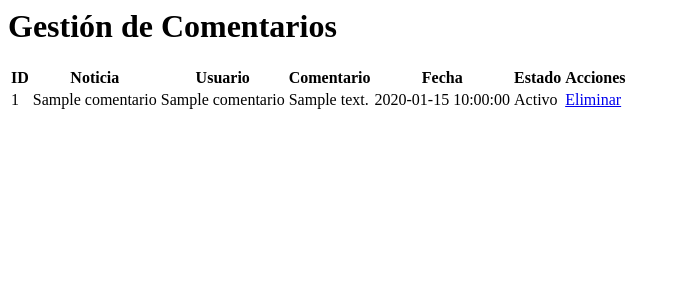
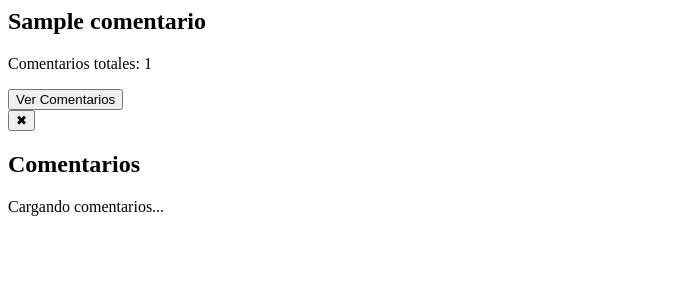
Before and after one commit to Denxxe/grupobrasil, a PHP site: template app/views/admin/comentarios/index.php in a window 1280 px wide. Shown: the top 300 px of the page, without its empty margins (0-680 px from the left). Run offline with PHP 8.4, Linux system fonts and the light colour scheme; the template is opened without the code that fills it: most values are stand-ins (such as "Sample title", 1, 10 or a date in 2020).

Commit message:
Correción de errores

```diff
--- a/app/views/admin/comentarios/index.php
+++ b/app/views/admin/comentarios/index.php
@@ -1,32 +1,105 @@
+<!-- grupobrasil/app/views/comentarios/index.php -->
+
 <div class="container mx-auto p-6">
-    <h1 class="text-2xl font-bold mb-4">Gestión de Comentarios</h1>
 
-    <table class="w-full border-collapse border border-gray-300">
-        <thead>
-            <tr class="bg-gray-100">
-                <th class="border p-2">ID</th>
-                <th class="border p-2">Noticia</th>
-                <th class="border p-2">Usuario</th>
-                <th class="border p-2">Comentario</th>
-                <th class="border p-2">Fecha</th>
-                <th class="border p-2">Estado</th>
-                <th class="border p-2">Acciones</th>
-            </tr>
-        </thead>
-        <tbody>
-            <?php foreach ($comentarios as $comentario): ?>
-                <tr>
-                    <td class="border p-2"><?= $comentario['id_comentario'] ?></td>
-                    <td class="border p-2"><?= htmlspecialchars($comentario['titulo_noticia']) ?></td>
-                    <td class="border p-2"><?= htmlspecialchars($comentario['nombre_usuario']) ?></td>
-                    <td class="border p-2"><?= htmlspecialchars($comentario['contenido']) ?></td>
-                    <td class="border p-2"><?= $comentario['fecha_comentario'] ?></td>
-                    <td class="border p-2"><?= $comentario['activo'] ? 'Activo' : 'Inactivo' ?></td>
-                    <td class="border p-2">
-                        <a href="./index.php?route=admin/delete-comment&id=<?= $comentario['id_comentario'] ?>" class="text-red-500">Eliminar</a>
-                    </td>
-                </tr>
-            <?php endforeach; ?>
-        </tbody>
-    </table>
+
+    <!-- Listado de noticias -->
+    <div class="grid grid-cols-1 md:grid-cols-2 lg:grid-cols-3 gap-6">
+        <?php foreach ($comentarios as $comentario): ?>
+            <div class="bg-white shadow rounded-lg p-4">
+                <h2 class="text-lg font-semibold text-gray-800 mb-2">
+                    <?= htmlspecialchars($comentario['titulo_noticia']) ?>
+                </h2>
+                <p class="text-sm text-gray-600 mb-3">
+                    Comentarios totales:
+                    <span class="font-bold text-blue-600">
+                        <?php
+                        // cuenta cuántos comentarios tiene esta noticia
+                        $total = array_reduce($comentarios, function($carry, $c) use ($comentario) {
+                            return $carry + ($c['id_noticia'] === $comentario['id_noticia'] ? 1 : 0);
+                        }, 0);
+                        echo $total;
+                        ?>
+                    </span>
+                </p>
+                <button
+                    class="px-4 py-2 bg-blue-500 text-white rounded-lg shadow hover:bg-blue-600 open-modal"
+                    data-noticia="<?= $comentario['id_noticia'] ?>">
+                    Ver Comentarios
+                </button>
+            </div>
+        <?php endforeach; ?>
+    </div>
 </div>
+
+<!-- Modal de comentarios -->
+<div id="modalComentarios" class="hidden fixed inset-0 bg-gray-900 bg-opacity-50 flex items-center justify-center z-50">
+    <div class="bg-white rounded-lg shadow-lg w-11/12 md:w-2/3 lg:w-1/2 p-6 relative">
+        <!-- Botón cerrar -->
+        <button class="absolute top-3 right-3 text-gray-500 hover:text-gray-800" id="closeModal">
+            ✖
+        </button>
+
+        <h2 class="text-2xl font-bold mb-4 text-gray-800" id="modalTitulo">Comentarios</h2>
+
+        <!-- Aquí se cargan los comentarios dinámicamente -->
+        <div id="comentariosContainer" class="space-y-4 max-h-96 overflow-y-auto">
+            <p class="text-gray-500">Cargando comentarios...</p>
+        </div>
+    </div>
+</div>
+
+<script>
+// abrir modal
+document.querySelectorAll('.open-modal').forEach(button => {
+    button.addEventListener('click', async () => {
+        const idNoticia = button.getAttribute('data-noticia');
+        const modal = document.getElementById('modalComentarios');
+        const container = document.getElementById('comentariosContainer');
+        const titulo = document.getElementById('modalTitulo');
+
+        modal.classList.remove('hidden');
+        container.innerHTML = "<p class='text-gray-500'>Cargando comentarios...</p>";
+
+        // petición AJAX
+        try {
+            const response = await fetch(`./index.php?route=admin/getCommentsByNoticia&id=${idNoticia}`);
+            const data = await response.json();
+
+            if (data.success) {
+                titulo.textContent = `Comentarios de: ${data.titulo}`;
+                if (data.comentarios.length > 0) {
+                    container.innerHTML = "";
+                    data.comentarios.forEach(com => {
+                        container.innerHTML += `
+                            <div class="bg-gray-100 p-4 rounded-lg shadow">
+                                <p class="text-gray-800">${com.contenido}</p>
+                                <small class="text-gray-500">Por ${com.nombre_usuario} el ${com.fecha_creacion}</small>
+                                <div class="mt-2 flex gap-2">
+                                    ${com.activo == 1
+                                        ? `<a href="./index.php?route=admin/softDeleteComment/${com.id_comentario}" class="px-3 py-1 bg-red-500 text-white text-sm rounded">Desactivar</a>`
+                                        : `<a href="./index.php?route=admin/activateComment/${com.id_comentario}" class="px-3 py-1 bg-green-500 text-white text-sm rounded">Activar</a>`
+                                    }
+                                    <a href="./index.php?route=admin/deleteComment/${com.id_comentario}" class="px-3 py-1 bg-gray-700 text-white text-sm rounded">Eliminar</a>
+                                </div>
+                            </div>
+                        `;
+                    });
+                } else {
+                    container.innerHTML = "<p class='text-gray-500'>No hay comentarios para esta noticia.</p>";
+                }
+            } else {
+                container.innerHTML = "<p class='text-red-500'>Error al cargar comentarios.</p>";
+            }
+        } catch (err) {
+            console.error(err);
+            container.innerHTML = "<p class='text-red-500'>Error de conexión.</p>";
+        }
+    });
+});
+
+// cerrar modal
+document.getElementById('closeModal').addEventListener('click', () => {
+    document.getElementById('modalComentarios').classList.add('hidden');
+});
+</script>
```
Also changed, not shown: app/controllers/AdminController.php (+33 -3 lines), app/controllers/SubadminController.php (+9 -0 lines), app/models/Comentario.php (+8 -32 lines), app/views/subadmin/comentarios/index.php (added, +55 -0 lines), public/index.php (+32 -11 lines).
